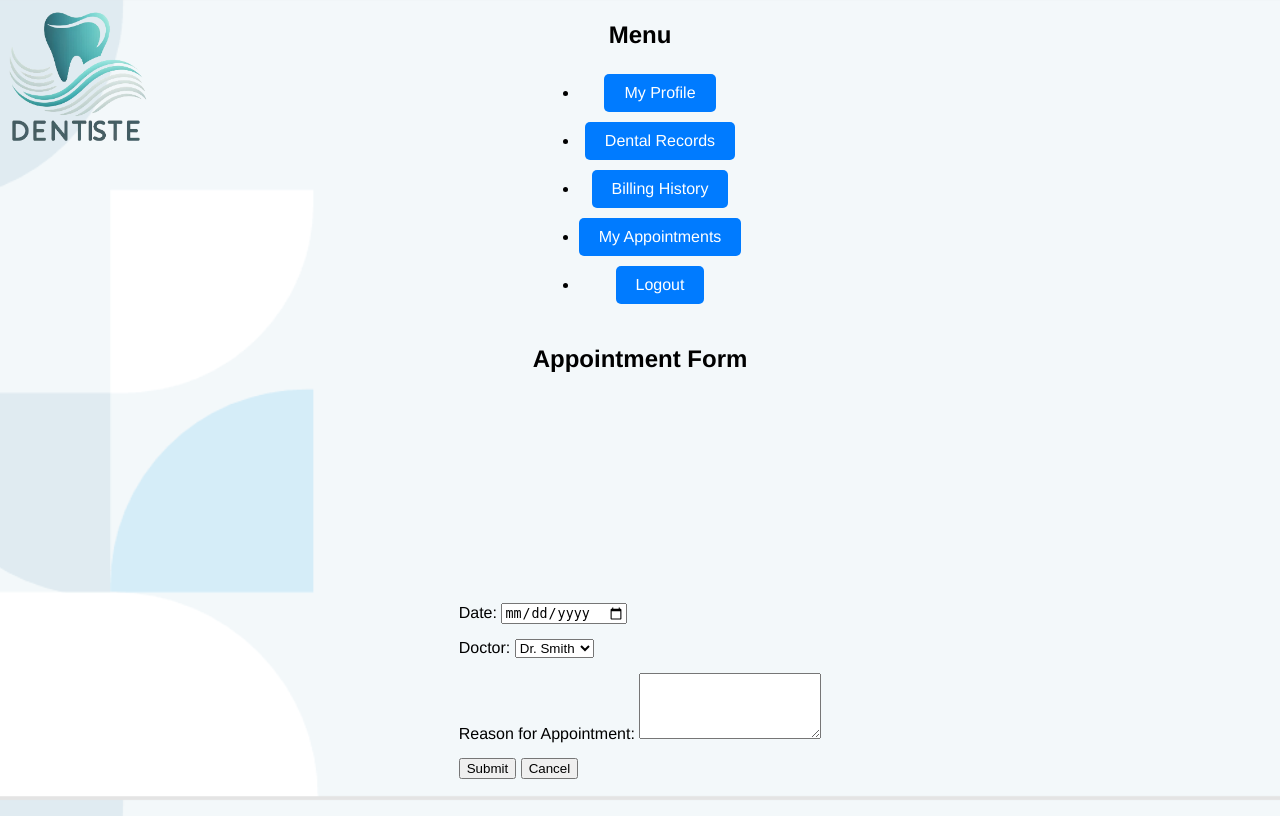
After one commit to nopsophonchai/dentalclinic, a PHP site: page /mainpage.php in a window 1280 px wide. The commit adds this page. Run offline with PHP 8.4, Linux system fonts and the light colour scheme.

Commit message:
ghvvhvgh

```diff
--- /dev/null
+++ b/mainpage.php
@@ -0,0 +1,48 @@
+<!DOCTYPE html>
+<html>
+<head>
+    <title>Dentiste</title>
+    <link rel="stylesheet" type="text/css" href="style.css">
+</head>
+<body>
+    <div class="container">
+    <div class="logo-containersignup">
+        </div>
+        <div class="sidebar">
+            <h2>Menu</h2>
+            <ul>
+                <li><a href="#" class="menu-button">My Profile</a></li>
+                <li><a href="#" class="menu-button">Dental Records</a></li>
+                <li><a href="#" class="menu-button">Billing History</a></li>
+                <li><a href="#" class="menu-button">My Appointments</a></li>
+                <li><a href="#" class="menu-button">Logout</a></li>
+            </ul>
+        </div>
+        <div class="main-content">
+            <h2>Appointment Form</h2>
+            <form action="appointment.php" method="post" class="login-form">
+                <div class="form-group">
+                    <label for="date">Date:</label>
+                    <input type="date" id="date" name="date" required>
+                </div>
+                <div class="form-group">
+                    <label for="doctor">Doctor:</label>
+                    <select id="doctor" name="doctor" required>
+                        <option value="dr_smith">Dr. Smith</option>
+                        <option value="dr_jones">Dr. Jones</option>
+                        <option value="dr_doe">Dr. Doe</option>
+                    </select>
+                </div>
+                <div class="form-group">
+                    <label for="reason">Reason for Appointment:</label>
+                    <textarea id="reason" name="reason" rows="4" required></textarea>
+                </div>
+                <div class="form-group">
+                    <input type="submit" value="Submit">
+                    <input type="reset" value="Cancel">
+                </div>
+            </form>
+        </div>
+    </div>
+</body>
+</html>
--- a/style.css
+++ b/style.css
@@ -1,9 +1,9 @@
 body {
-    background-image: url('bg.png'); /* Replace with your image file path */
-    background-size: cover; /* Ensures the image covers the entire background */
-    background-position: center; /* Centers the image */
-    background-attachment: fixed; /* Fixes the background position */
-    background-repeat: no-repeat; /* Prevents the image from repeating */
+    background-image: url('bg.png');
+    background-size: cover;
+    background-position: center;
+    background-attachment: fixed;
+    background-repeat: no-repeat;
     text-align: center;
     font-family: Helvetica, Arial, sans-serif;
     }
@@ -65,3 +65,19 @@ body {
     display: block;
     margin: 0 auto;
 }
+.menu-button {
+    display: inline-block;
+    padding: 10px 20px;
+    background-color: #007BFF;
+    color: #fff;
+    text-decoration: none;
+    border: none;
+    border-radius: 5px;
+    margin: 5px 0;
+    cursor: pointer;
+    text-align: center;
+}
+
+.menu-button:hover {
+    background-color: #0056b3;
+}
```
